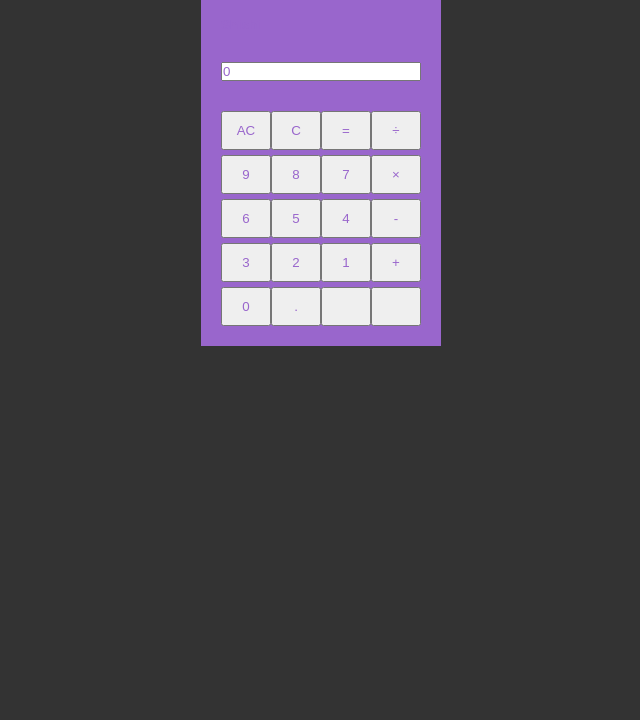
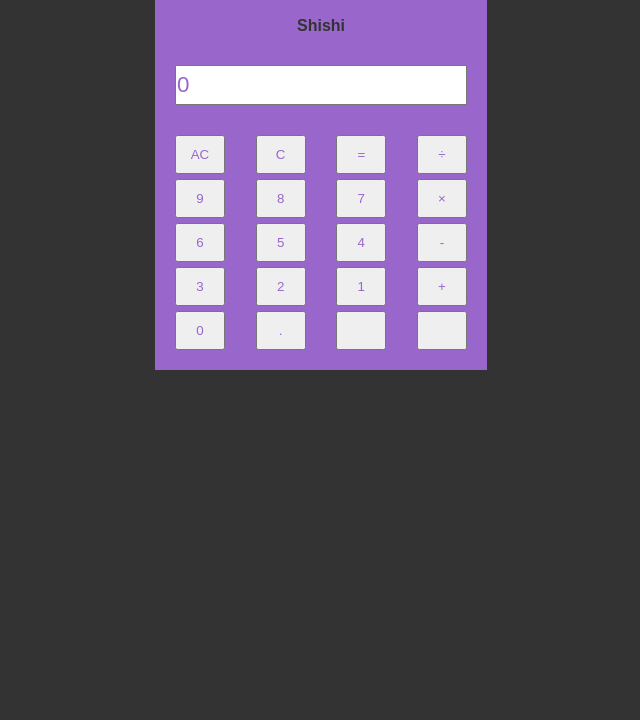
Before and after one commit to SuspiciousApplePie/calculator, a plain HTML site: page index.html in a window 1280 px wide. Shown: the part 80-800 px from the top of the page, without its empty margins (319-959 px from the left). Drawn offline with Linux system fonts and the light colour scheme.

Commit message:
style: Update .main-content attributes

```diff
--- a/css/styles.css
+++ b/css/styles.css
@@ -30,6 +30,11 @@ body {
     background-color: #9966CC;
     padding: 20px;
 }
+
+.main-content h5 {
+    font-size: 1em;
+    color: #333;
+    text-align: center;
 }
 
 .main-content input {
```
